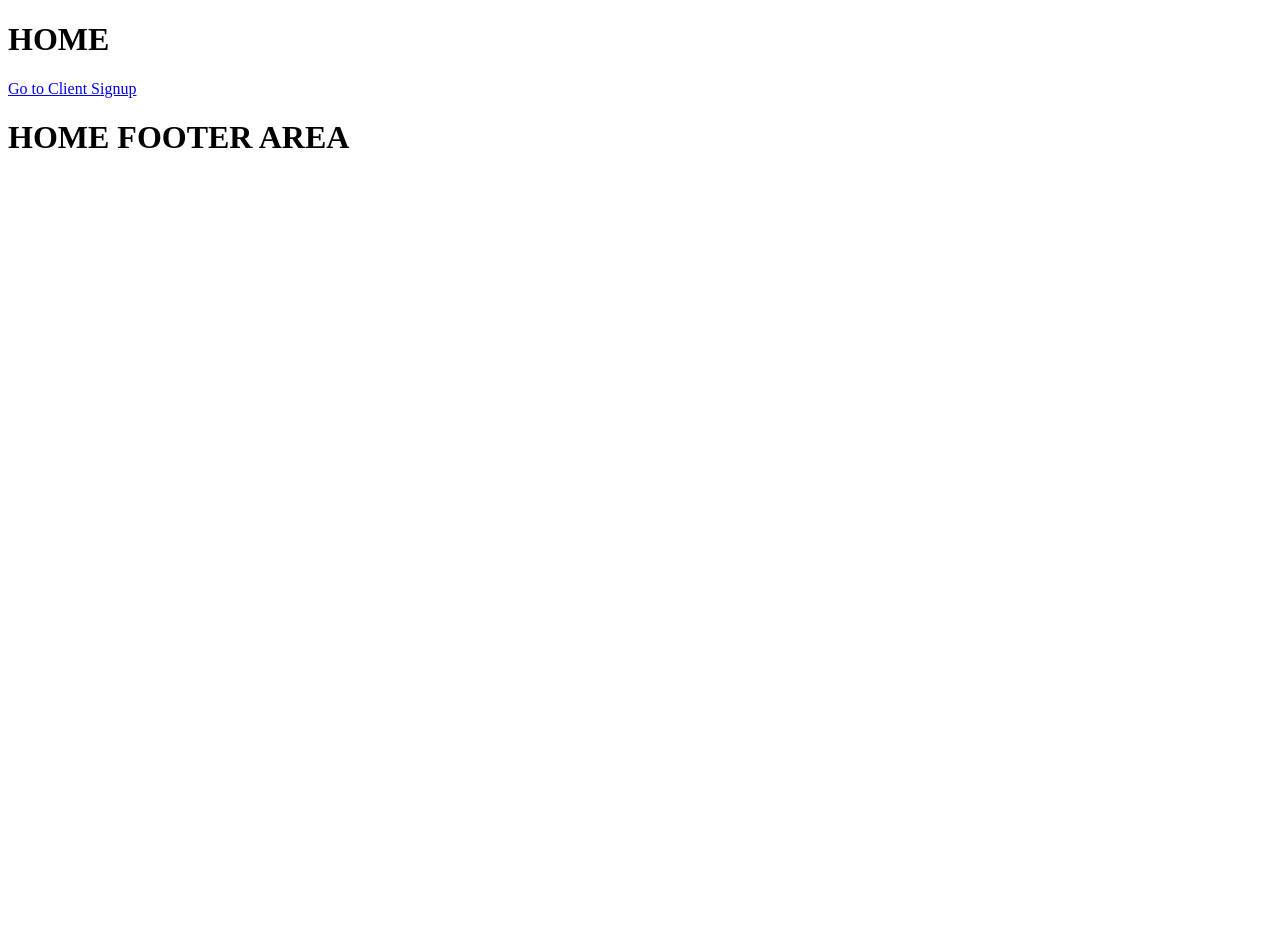
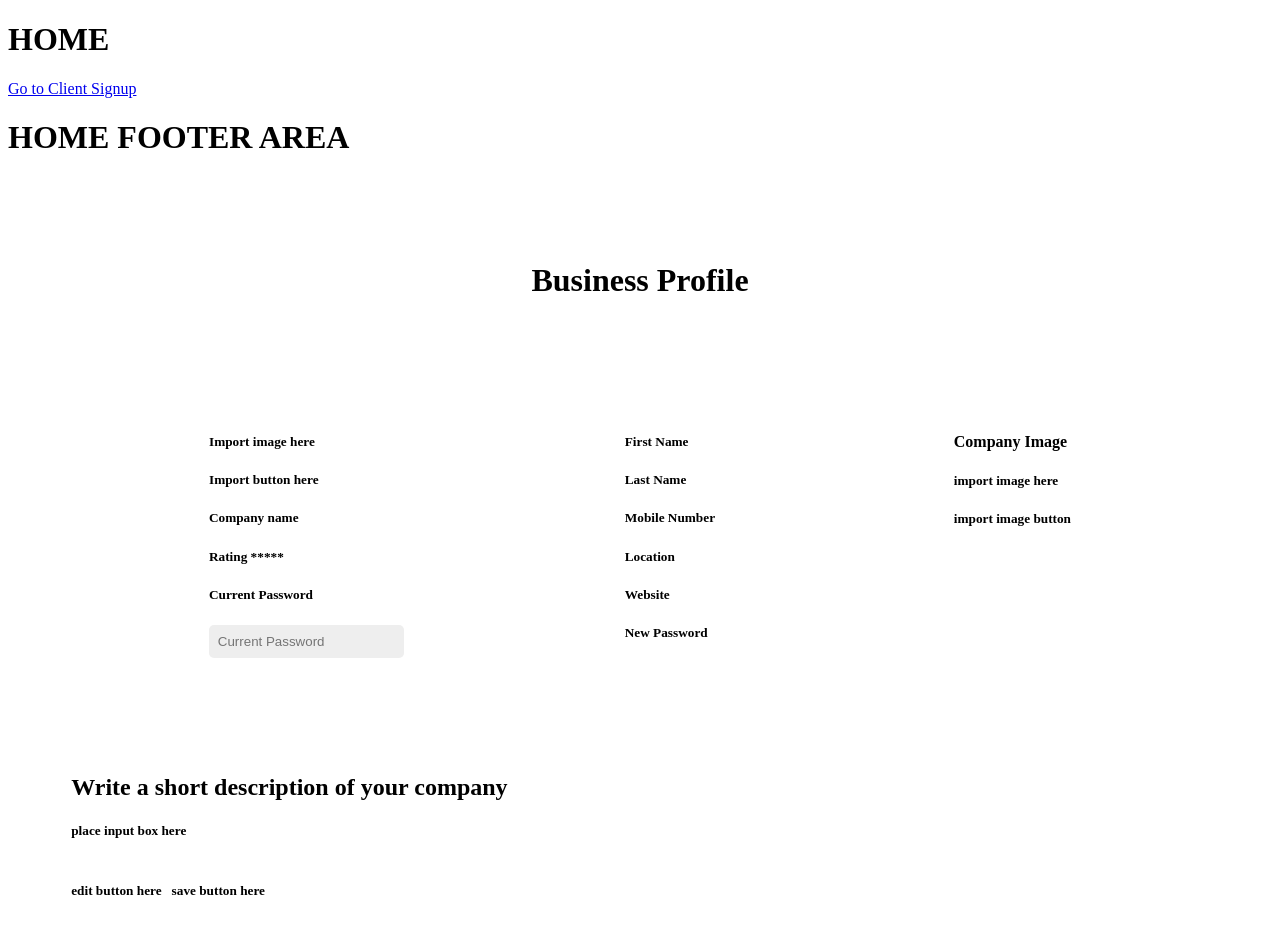
Before and after one commit to Katematestate/tradie-app, a Vue app in the folder front/: page / in a window 1280 px wide. Shown: the top 949 px of the page. Before the commit the page ends 800 px from the top, so only its background shows below. Built offline with nearby package versions, Linux system fonts and the light colour scheme.

Commit message:
change to template

```diff
--- a/front/src/App.vue
+++ b/front/src/App.vue
@@ -1,8 +1,9 @@
 <script setup>
-
+import TradieAccountPage from './views/TradieAccountPage.vue';
 </script>
 <template>
   <router-view></router-view>
+  <TradieAccountPage/>
 </template>
 
 <style scoped>
--- /dev/null
+++ b/front/src/components/CarouselAccountPage.vue
@@ -0,0 +1,71 @@
+
+
+<template>
+    <div class="card">
+        <Carousel :value="products" :numVisible="3" :numScroll="3" :responsiveOptions="responsiveOptions">
+            <template #item="slotProps">
+                <div class="border-1 surface-border border-round m-2 text-center py-5 px-3">
+                    <div class="mb-3">
+                        <img :src="'https://primefaces.org/cdn/primevue/images/product/' + slotProps.data.image" :alt="slotProps.data.name" class="w-6 shadow-2" />
+                    </div>
+                    <div>
+                        <h4 class="mb-1">{{ slotProps.data.name }}</h4>
+                        <h6 class="mt-0 mb-3">${{ slotProps.data.price }}</h6>
+                        <Tag :value="slotProps.data.inventoryStatus" :severity="getSeverity(slotProps.data.inventoryStatus)" />
+                        <div class="mt-5">
+                            <Button icon="pi pi-search" rounded class="mr-2" />
+                            <Button icon="pi pi-star-fill" rounded severity="success" class="mr-2" />
+                        </div>
+                    </div>
+                </div>
+            </template>
+        </Carousel>
+    </div>
+</template>
+
+<script setup>
+import Carousel from 'primevue/carousel';
+import { ref, onMounted } from "vue";
+import { ProductService } from '@/service/ProductService';
+
+onMounted(() => {
+    ProductService.getProductsSmall().then((data) => (products.value = data.slice(0, 9)));
+})
+
+const products = ref();
+const responsiveOptions = ref([
+    {
+        breakpoint: '1199px',
+        numVisible: 3,
+        numScroll: 3
+    },
+    {
+        breakpoint: '991px',
+        numVisible: 2,
+        numScroll: 2
+    },
+    {
+        breakpoint: '767px',
+        numVisible: 1,
+        numScroll: 1
+    }
+]);
+
+const getSeverity = (status) => {
+    switch (status) {
+        case 'INSTOCK':
+            return 'success';
+
+        case 'LOWSTOCK':
+            return 'warning';
+
+        case 'OUTOFSTOCK':
+            return 'danger';
+
+        default:
+            return null;
+    }
+
+};
+
+</script>
--- a/front/src/main.js
+++ b/front/src/main.js
@@ -1,6 +1,7 @@
 import { createApp } from "vue";
 import App from "./App.vue";
 import router from "./router";
+
 createApp(App)
   .use(router)
   .mount("#app");
--- a/front/src/views/TradieAccountPage.vue
+++ b/front/src/views/TradieAccountPage.vue
@@ -1,5 +1,5 @@
 <script setup>
-
+// import CarouselAccountPage from '../components/CarouselAccountPage.vue';
 </script>
 <template>
 <div class="business-profile">
@@ -10,27 +10,90 @@
 
     <div class="business-info">
 
-            <div class="info-section-1">
-                <h1>section 1</h1>
+            <div class="info-section">
+                <h5>Import image here</h5>
+                <h5>Import button here</h5>
+                <h5>Company name</h5>
+                <h5>Rating *****</h5>
+                <h5>Current Password</h5>
+              <input class="input-class" v-model="message" placeholder="Current Password" />
             </div>
-            <div class="info-section-2">
-                <h1>section 2</h1>
+            <div class="info-section">
+                <h5>First Name</h5>
+                <h5>Last Name</h5>
+                <h5>Mobile Number</h5>
+                <h5>Location</h5>
+                <h5>Website</h5>
+                <h5>New Password</h5>
             </div>
-            <div class="info-section-3">
-                <h1>section 3</h1>
+            <div class="info-section">
+                <h4>Company Image</h4>
+                <h5>import image here</h5>
+                <h5>import image button</h5>
            </div>
+
+    </div>
+
+    <div class="description">
+        <h2>Write a short description of your company</h2>
+        <h5> place input box here</h5>
+        <div class="button-flex">
+        <h5> edit button here</h5>
+        <h5> save button here</h5>
+    </div>
+
+    <div class="add-past-work">
+        <h1>ADD PAST WORK</h1>
+        <h4>Here is where you display your before and after photos for your client to see</h4>
+        <div>
+            <!-- <CarouselAccountPage/> -->
+            </div>
+        </div>
 
     </div>
 
 
 </div>
+
 </template>
 <style scoped>
 .business-profile {
     display: flex;
     flex-direction: column;
+   padding: 5%;
 }
-
+.button-flex{
+    display: flex;
+    flex-direction: row;
+    gap: 10px;
+}
+.business-info {
+    display: flex;
+    flex-direction: row;
+    justify-content:space-evenly ;
+    gap: 10px;
+}
+.info-section {
+    background-color:  white;
+    padding: 8%;
+}
+.business-header h1 {
+    text-align: center;
+}
+.picture-flex {
+    display: flex;
+    flex-direction: row;
+    justify-content: space-evenly;
+    padding: 20px;
+    background-color: antiquewhite;
+}
+ .input-class {
+   border-radius: 5px;
+   border: none;
+    padding: 5%;
+    background-color: #EEEEEE;
+    color: none;
+}
 </style>
 <script>
 
--- /dev/null
+++ b/package.json
@@ -0,0 +1,6 @@
+{
+  "dependencies": {
+    "primeicons": "^6.0.1",
+    "primevue": "^3.26.1"
+  }
+}
```
Also changed, not shown: 1 other file (tests, documents, lock files or other folders).
